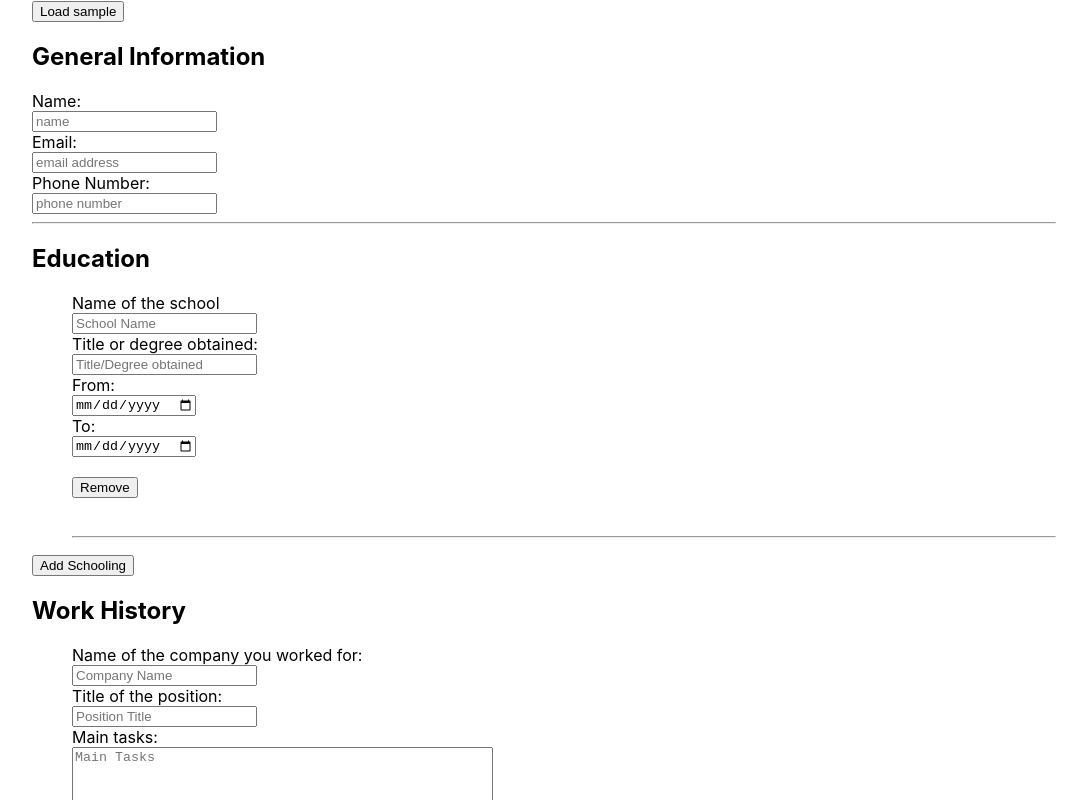
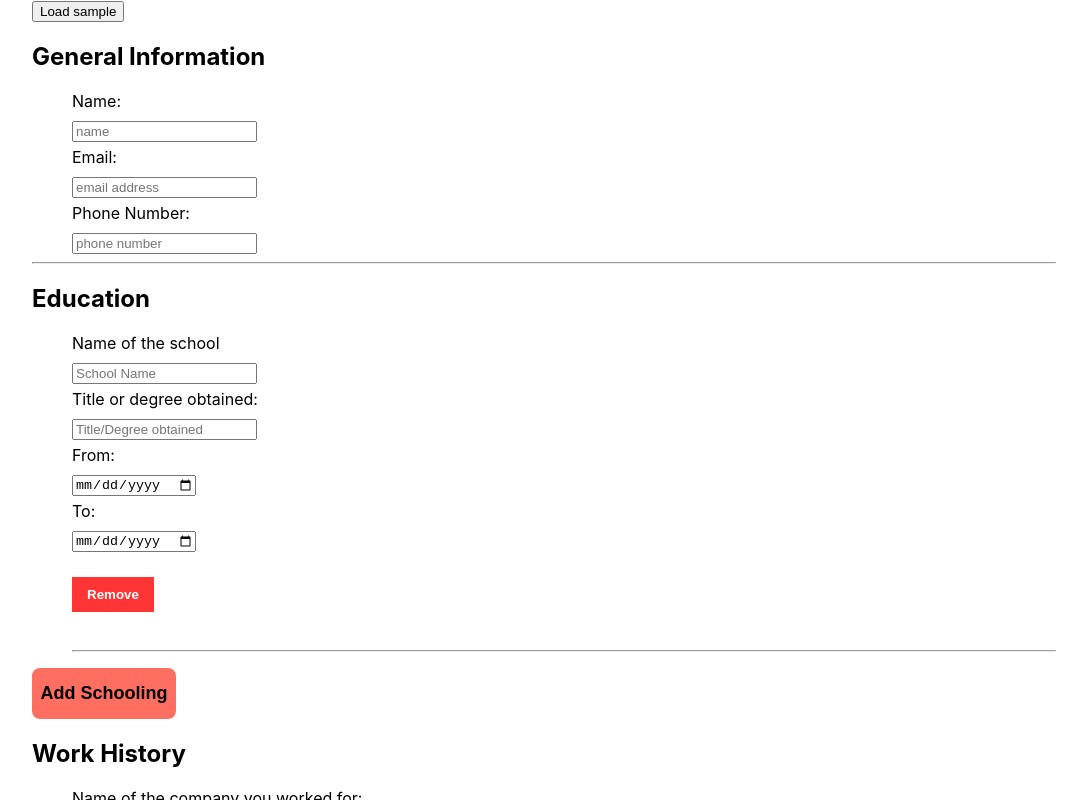
Before and after one commit to rael1411/myCV, a React (Create React App) app: page / in a window 1280 px wide. Shown: the top 800 px of the page, without its empty margins (96-1183 px from the left). Built offline with nearby package versions, Linux system fonts and the light colour scheme.

Commit message:
some styling

```diff
--- a/src/App.css
+++ b/src/App.css
@@ -114,7 +114,38 @@ footer {
   height: 150px;
   box-sizing: border-box;
 }
-.educationTitle{
+.educationTitle {
   font-size: 18px;
   font-weight: bold;
 }
+.cvButton {
+  background-color: #FF6F61;
+  border-radius: 8px;
+  width: 8em;
+  padding-top: 15px;
+  padding-bottom: 15px;
+  transition-duration: 0.4s;
+  font-size: 18px;
+  font-weight: bold;
+  border: none;
+}
+.cvButton:hover {
+  background-color: #fc5141;
+}
+#generalInfo label input{
+  margin-left: 40px;
+}
+#generalInfo label{
+  margin-left: 40px;
+}
+input{
+  margin-top: 10px;
+  margin-bottom: 5px;
+}
+.removeButton{
+  border: none;
+  background-color: rgb(255, 52, 52);
+  padding: 10px 15px;
+  color:white;
+  font-weight: bold;
+}
--- a/src/components/Content.js
+++ b/src/components/Content.js
@@ -17,8 +17,9 @@ class Content extends React.Component {
         }}
       >
         <DisplayHeader state={this.props.state}/>
-        <DisplayWork state={this.props.state} />
-        <DisplayEducation state={this.props.state}/>
+
+        {this.props.state.work.length !== 0 && <DisplayWork state={this.props.state} /> }
+        {this.props.state.education.length !== 0 && <DisplayEducation state={this.props.state}/> }
         <DisplayFooter state={this.props.state}/>
         <button onClick={this.handleClick}>Edit</button>
 
--- a/src/components/DisplayWork.js
+++ b/src/components/DisplayWork.js
@@ -17,7 +17,7 @@ class DisplayWork extends React.Component {
                       {item.jobStartDate} - {item.jobEndDate}
                     </p>
                     {item.mainTasks.length !== 0 && (
-                      <p className="description">Main Tasks: {item.mainTasks}</p>
+                      <p className="description">{item.mainTasks}</p>
                     )}
                   </li>
                 );
--- a/src/components/EducationContainer.js
+++ b/src/components/EducationContainer.js
@@ -43,7 +43,7 @@ class EducationContainer extends React.Component {
           })}
           <hr />
         </ul>
-        <button onClick={this.createNew} id="addSchool">
+        <button onClick={this.createNew} className="cvButton">
           Add Schooling
         </button>
       </div>
--- a/src/components/FormContainer.js
+++ b/src/components/FormContainer.js
@@ -115,6 +115,20 @@ class FormContainer extends Component {
       educationTitle: "Informatica",
       id: uniqid(),
     };
+    dummyEducation[3] = {
+      schoolName: "Istituto tecnico",
+      educationStartDate: "11-14-91",
+      educationEndDate: "08-29-95",
+      educationTitle: "Informatica",
+      id: uniqid(),
+    };
+    dummyEducation[4] = {
+      schoolName: "Istituto tecnico",
+      educationStartDate: "11-14-91",
+      educationEndDate: "08-29-95",
+      educationTitle: "Informatica",
+      id: uniqid(),
+    };
     let dummyTask =
       "Lorem ipsum dolor sit amet, consectetur adipiscing elit, sed do eiusmod tempor incididunt ut labore et dolore magna aliqua. Ut enim ad minim veniam, quis nostrud exercitation ullamco laboris nisi ut aliquip ex ea commodo consequat. Duis aute irure dolor in reprehenderit in voluptate velit esse cillum dolore eu fugiat nulla pariatur. Excepteur sint occaecat cupidatat non proident, sunt in culpa qui officia deserunt mollit anim id est laborum.";
     let dummyWork = [];
--- a/src/components/Work.js
+++ b/src/components/Work.js
@@ -64,7 +64,7 @@ class Work extends React.Component {
             data-key={this.props.id}
           />
         </label>
-        <button onClick={this.handleClick} className="removeButton">remove</button>
+        <button onClick={this.handleClick} className="removeButton">Remove</button>
       </div>
     );
   }
--- a/src/components/WorkContainer.js
+++ b/src/components/WorkContainer.js
@@ -42,9 +42,10 @@ class WorkContainer extends React.Component {
               </li>
             );
           })}
-          <button onClick={this.createNew}>Add New</button>
+
         </ul>
         <hr />
+        <button onClick={this.createNew} className="cvButton">Add New</button>
       </div>
     );
   }
```
